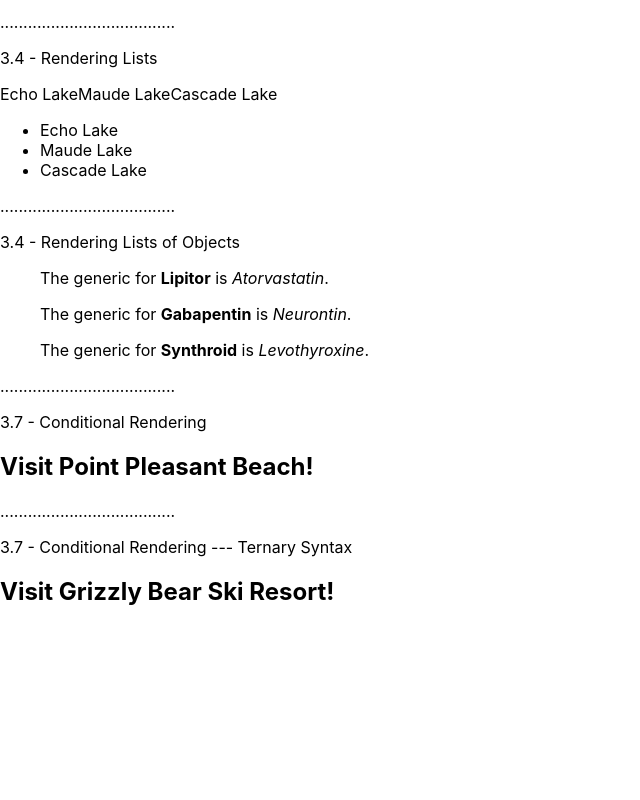
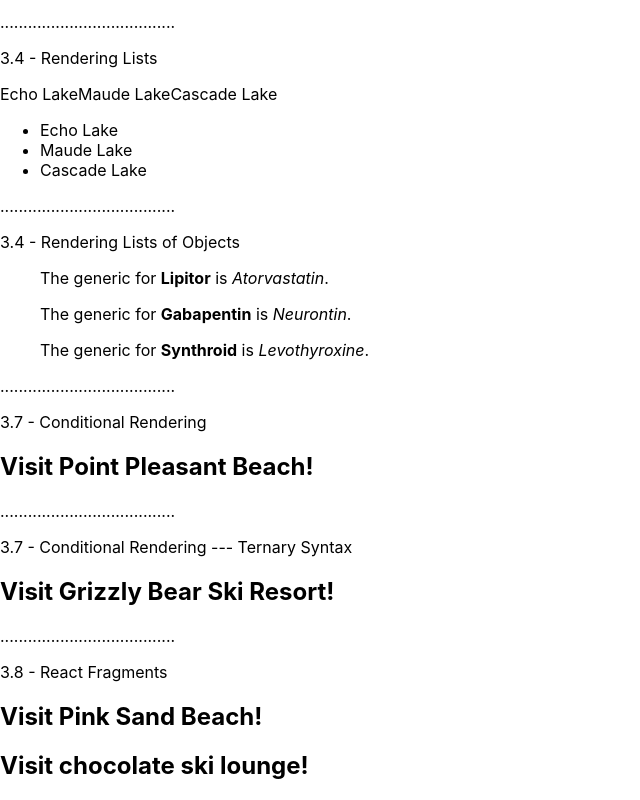
Before and after one commit to nilipatel97/linkedin-learning-react-js, a React (Create React App) app in the folder my-app/: page / in a window 1280 px wide. Shown: the part 930-1730 px from the top of the page, without its empty margins (0-640 px from the left). Before the commit the page ends 1556 px from the top, so only its background shows below. Built offline with nearby package versions, Linux system fonts and the light colour scheme.

Commit message:
add example of react fragment (3.8)

```diff
--- a/my-app/public/index.html
+++ b/my-app/public/index.html
@@ -62,6 +62,11 @@
     <p>......................................</p>
     <p>3.7 - Conditional Rendering --- Ternary Syntax</p>
     <div id="root11"></div>
+    <p>......................................</p>
+    <p>3.8 - React Fragments</p>
+    <div id="root12"></div>
+
+
 
 
     <!--
--- a/my-app/src/index.js
+++ b/my-app/src/index.js
@@ -275,3 +275,31 @@
   );
 }
 root11.render(<App4b season="winter" />);
+
+/***************************** [3.8] React Fragments *************************************** */
+const root12 = ReactDOM.createRoot(document.getElementById("root12"));
+
+function Beach3({ beachName }) {
+  return (
+    <div>
+      <h2>Visit {beachName}!</h2>
+    </div>
+  );
+}
+
+function SkiResort4({ skiName }) {
+  return (
+    <div>
+      <h2>Visit {skiName}!</h2>
+    </div>
+  );
+}
+
+root12.render(
+  <>
+    <Beach3 beachName="Pink Sand Beach" />
+    <SkiResort4 skiName="chocolate ski lounge" />
+  </>
+);
+
+// NOTES: Adjacent React Components must be wrapped in a <div> or <React.Fragment> or <></>
```
